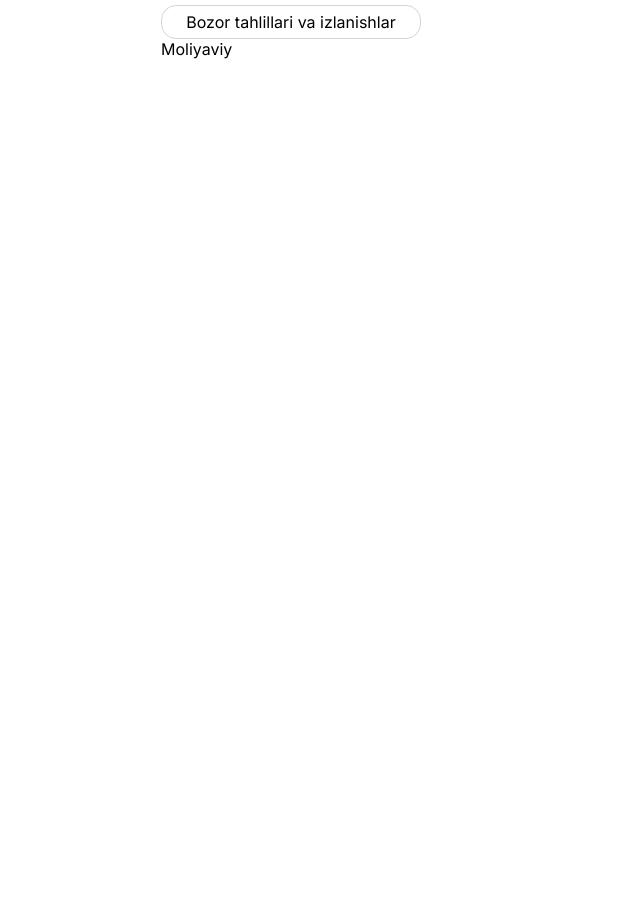
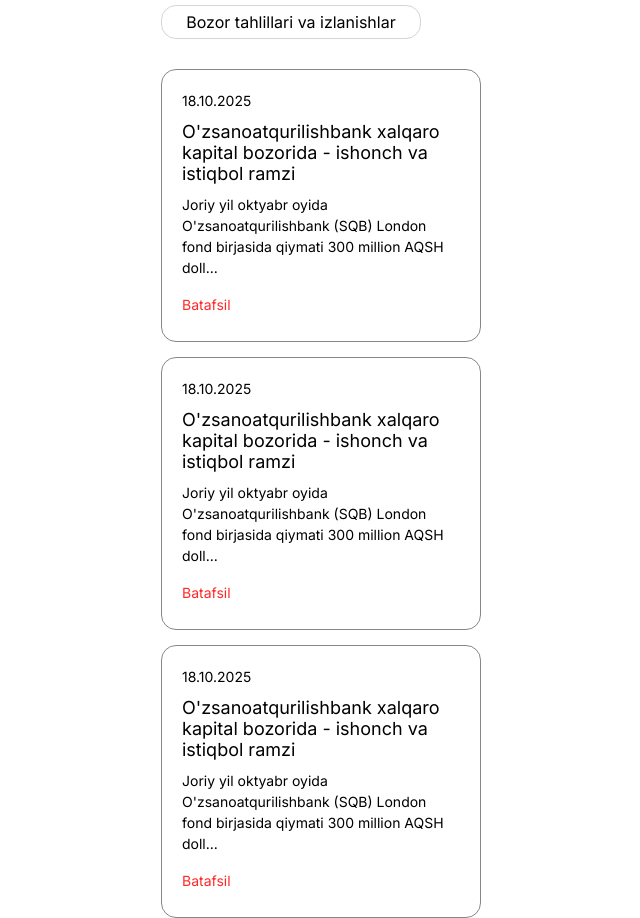
Before and after one commit to Sayfullayevv/sqb-clone, a React (Create React App) app: page /tahlil in a window 1280 px wide. Shown: the part 6580-7498 px from the top of the page, without its empty margins (319-959 px from the left). Before the commit the page ends 6639 px from the top, so only its background shows below. Built offline with nearby package versions, Linux system fonts and the light colour scheme.

Commit message:
news-ad-finance

```diff
--- a/src/Components/News/Bozor.jsx
+++ b/src/Components/News/Bozor.jsx
@@ -1,7 +1,42 @@
-import React from 'react'
+import React from "react";
 
 export default function Bozor() {
   return (
-    <div>Bozor</div>
-  )
+    <div id="bozor">
+      <div className="bozor-grid">
+        <div>
+          <p className="bozor-date">16.10.2025</p>
+          <span>Ba'zi ipoteka kreditlariga o'zgarishlar kiritildi</span>
+          <p>
+            Hurmatli mijozlar! Ma'lum qilamizki, "Birlamchi uyga ipoteka" kredit
+            mahsulotlariga o'zgarishlar ki...
+          </p>
+          <button>Batafsil</button>
+        </div>
+        <div>
+          <p className="bozor-date">13.10.2025</p>
+          <span>
+            Bank protsessing markazida texnik ishlar olib borilishi haqida
+          </span>
+          <p>
+            Hurmatli mijozlar! Ma'lum qilamizki, 2025-yil 15-oktyabr kuni soat
+            03:00 dan 09:00 gacha ...
+          </p>
+          <button>Batafsil</button>
+        </div>
+        <div>
+          <p className="bozor-date">09.10.2025</p>
+          <span>
+            Ehtiyot bo'ling: drop-kartalar - firibgarlik sxemasining bir qismi
+            bo'lmang!
+          </span>
+          <p>
+            Hurmatli mijozlar! So'nggi paytlarda firibgarlar o'zlarining
+            noqonuniy maqsadlari uchun mijozlardan bank kar...
+          </p>
+          <button>Batafsil</button>
+        </div>
+      </div>
+    </div>
+  );
 }
--- a/src/Components/News/Elonlar.jsx
+++ b/src/Components/News/Elonlar.jsx
@@ -1,7 +1,40 @@
-import React from 'react'
+import React from "react";
 
 export default function Elonlar() {
   return (
-    <div>Elonlar</div>
-  )
+      <div id="elon">
+        <div className="elon-grid">
+          <div>
+            <p className="elon-date">16.10.2025</p>
+            <span>
+                Ba'zi ipoteka kreditlariga o'zgarishlar kiritildi
+            </span>
+            <p>
+              Hurmatli mijozlar! Ma'lum qilamizki, "Birlamchi uyga ipoteka" kredit mahsulotlariga o'zgarishlar ki...
+            </p>
+            <button>Batafsil</button>
+          </div>
+          <div>
+            <p className="elon-date">13.10.2025</p>
+            <span>
+              Bank protsessing markazida texnik ishlar olib borilishi haqida
+            </span>
+            <p>
+              Hurmatli mijozlar! Ma'lum qilamizki, 2025-yil 15-oktyabr kuni soat 03:00 dan 09:00 gacha ...
+            </p>
+            <button>Batafsil</button>
+          </div>
+          <div>
+            <p className="elon-date">09.10.2025</p>
+            <span>
+            Ehtiyot bo'ling: drop-kartalar - firibgarlik sxemasining bir qismi bo'lmang!
+            </span>
+            <p>
+              Hurmatli mijozlar! So'nggi paytlarda firibgarlar o'zlarining noqonuniy maqsadlari uchun mijozlardan bank kar...
+            </p>
+            <button>Batafsil</button>
+          </div>
+        </div>
+      </div>
+  );
 }
--- a/src/Components/News/Moliyaviy.jsx
+++ b/src/Components/News/Moliyaviy.jsx
@@ -1,7 +1,46 @@
-import React from 'react'
+import React from "react";
 
 export default function Moliyaviy() {
   return (
-    <div>Moliyaviy</div>
-  )
+    <div id="moliyaviy">
+      <div className="moliyaviy-grid">
+        <div>
+          <p className="moliyaviy-date">18.10.2025</p>
+          <span>
+            O'zsanoatqurilishbank xalqaro kapital bozorida - ishonch va istiqbol
+            ramzi
+          </span>
+          <p>
+            Joriy yil oktyabr oyida O'zsanoatqurilishbank (SQB) London fond
+            birjasida qiymati 300 million AQSH doll...
+          </p>
+          <button>Batafsil</button>
+        </div>
+        <div>
+          <p className="moliyaviy-date">18.10.2025</p>
+          <span>
+            O'zsanoatqurilishbank xalqaro kapital bozorida - ishonch va istiqbol
+            ramzi
+          </span>
+          <p>
+            Joriy yil oktyabr oyida O'zsanoatqurilishbank (SQB) London fond
+            birjasida qiymati 300 million AQSH doll...
+          </p>
+          <button>Batafsil</button>
+        </div>
+        <div>
+          <p className="moliyaviy-date">18.10.2025</p>
+          <span>
+            O'zsanoatqurilishbank xalqaro kapital bozorida - ishonch va istiqbol
+            ramzi
+          </span>
+          <p>
+            Joriy yil oktyabr oyida O'zsanoatqurilishbank (SQB) London fond
+            birjasida qiymati 300 million AQSH doll...
+          </p>
+          <button>Batafsil</button>
+        </div>
+      </div>
+    </div>
+  );
 }
--- a/src/Components/News/News.jsx
+++ b/src/Components/News/News.jsx
@@ -1,39 +1,38 @@
-import React from 'react'
-import { Router , Link, BrowserRouter, Routes, Route } from 'react-router-dom'
-import Yangiliklar from './Yangiliklar'
-import Elonlar from './Elonlar'
-import Moliyaviy from './Moliyaviy'
-import Bozor from './Bozor'
-import './News.scss';
-
+import React from "react";
+import { Router, Link, BrowserRouter, Routes, Route } from "react-router-dom";
+import Yangiliklar from "./Yangiliklar";
+import Elonlar from "./Elonlar";
+import Moliyaviy from "./Moliyaviy";
+import Bozor from "./Bozor";
+import "./News.scss";
 
 export default function News() {
   return (
-    <section id='news'>
+    <section id="news">
       <div className="news">
         <div className="news-selections">
-                <div className='yangiliklar'>
-                    <Link to={'/yangiliklar'}>Yangiliklar</Link>
+          <div className="yangiliklar">
+            <Link to={"/"}>Yangiliklar</Link>
           </div>
-                <div className='elonlar'>
-                    <Link to={'/elonlar'}>E'lonlar</Link>
+          <div className="elonlar">
+            <Link to={"/elonlar"}>E'lonlar</Link>
           </div>
-                <div  className='moliyaviy'>
-                    <Link to={'/tahlil'}>Moliyaviy tahlil</Link>
+          <div className="moliyaviy">
+            <Link to={"/tahlil"}>Moliyaviy tahlil</Link>
           </div>
-                <div className='izlanishlar'>
-                    <Link to={'/izlanishlar'}>
-                        Bozor tahlillari va izlanishlar
-                    </Link>
+          <div className="izlanishlar">
+            <Link to={"/izlanishlar"}>Bozor tahlillari va izlanishlar</Link>
           </div>
         </div>
       </div>
+      <div className="news-section">
         <Routes>
-            <Route path='/yangiliklar' element={<Yangiliklar/>}/>
-            <Route path='/elonlar' element={<Elonlar/>}/>
-            <Route path='/tahlil' element={<Moliyaviy/>}/>
-            <Route path='/izlanishlar' element={<Bozor/>}/>
+          <Route path="/" element={<Yangiliklar />} />
+          <Route path="/elonlar" element={<Elonlar />} />
+          <Route path="/tahlil" element={<Moliyaviy />} />
+          <Route path="/izlanishlar" element={<Bozor />} />
         </Routes>
+      </div>
     </section>
-  )
+  );
 }
--- a/src/Components/News/News.scss
+++ b/src/Components/News/News.scss
@@ -32,6 +32,41 @@
             }
 
         }
+        &-section{
+            margin-top: 30px;
+            #yangilik, #elon, #bozor, #moliyaviy{
+                .yangilik-grid, .elon-grid, .bozor-grid,.moliyaviy-grid{
+                    display: grid;
+                    grid-template-columns: auto;
+                    gap: 15px;
 
+                    div{
+                        border: 1px solid rgba(0, 0, 0, 0.472);
+                        padding: 20px;
+                        display: flex;
+                        flex-direction: column;
+                        gap: 10px;
+                        line-height: 21px;
+                        border-radius: 15px;
+                        button{
+                            width: fit-content;
+                            padding: 8px 0;
+                            background-color: transparent;
+                            border: none;
+                            outline: none;
+                            color: rgba(255, 0, 0, 0.847);
+                            font-size: 14px;
+                        }
+                        span{
+                            font-size: 18px;
+                        }
+                        p{
+                            font-size: 14px;
+                        }
+                    }
+
+                }
+            }
+        }
     }
 }
--- a/src/Components/News/Yangiliklar.jsx
+++ b/src/Components/News/Yangiliklar.jsx
@@ -1,7 +1,46 @@
-import React from 'react'
+import React from "react";
 
 export default function Yangiliklar() {
   return (
-    <div>Yangiliklar</div>
-  )
+    <div id="yangilik">
+      <div className="yangilik-grid">
+        <div>
+          <p className="yangilik-date">18.10.2025</p>
+          <span>
+            O'zsanoatqurilishbank xalqaro kapital bozorida - ishonch va istiqbol
+            ramzi
+          </span>
+          <p>
+            Joriy yil oktyabr oyida O'zsanoatqurilishbank (SQB) London fond
+            birjasida qiymati 300 million AQSH doll...
+          </p>
+          <button>Batafsil</button>
+        </div>
+        <div>
+          <p className="yangilik-date">18.10.2025</p>
+          <span>
+            O'zsanoatqurilishbank xalqaro kapital bozorida - ishonch va istiqbol
+            ramzi
+          </span>
+          <p>
+            Joriy yil oktyabr oyida O'zsanoatqurilishbank (SQB) London fond
+            birjasida qiymati 300 million AQSH doll...
+          </p>
+          <button>Batafsil</button>
+        </div>
+        <div>
+          <p className="yangilik-date">18.10.2025</p>
+          <span>
+            O'zsanoatqurilishbank xalqaro kapital bozorida - ishonch va istiqbol
+            ramzi
+          </span>
+          <p>
+            Joriy yil oktyabr oyida O'zsanoatqurilishbank (SQB) London fond
+            birjasida qiymati 300 million AQSH doll...
+          </p>
+          <button>Batafsil</button>
+        </div>
+      </div>
+    </div>
+  );
 }
```
Also changed, not shown: src/Components/Footer/Footer.jsx (added, +9 -0 lines). Lines whose indentation alone changed are shown as unchanged.
